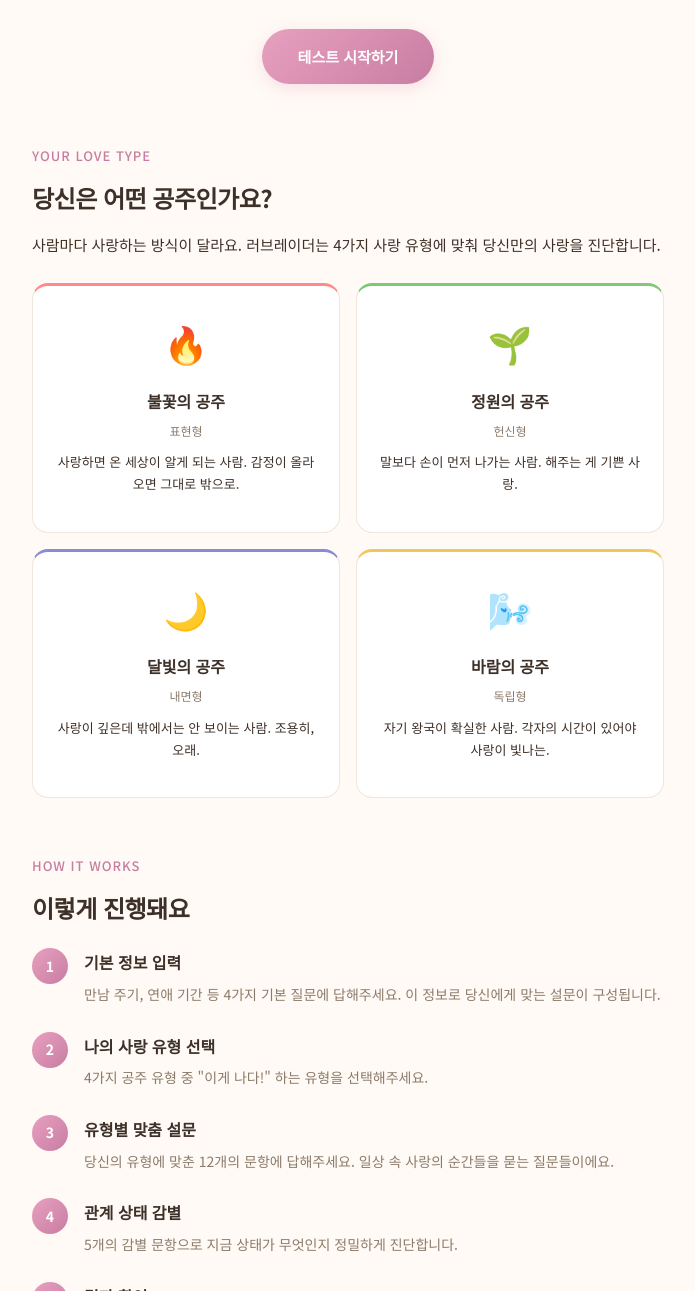
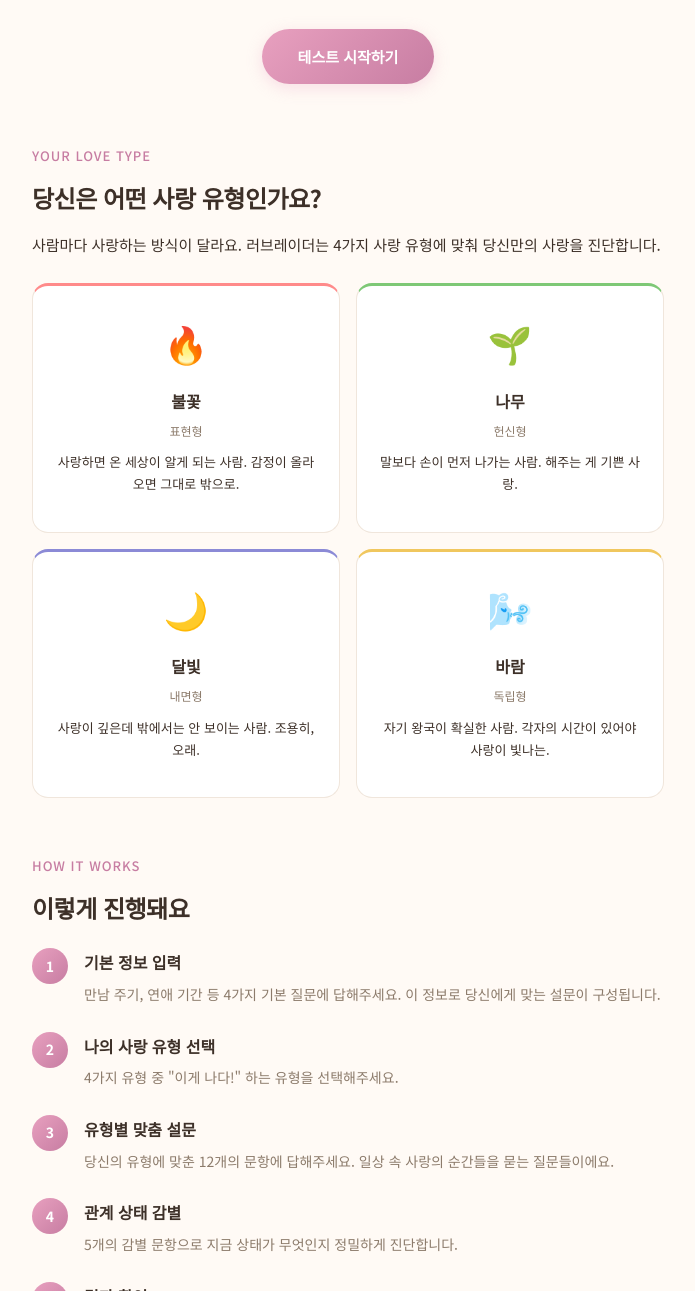
Before and after one commit to lrnrarchive/loverader, a plain HTML site: page about.html in a window 1280 px wide. Shown: the part 436-1727 px from the top of the page, without its empty margins (292-987 px from the left). Drawn offline with Linux system fonts and the light colour scheme.

Commit message:
Update about.html

```diff
--- a/about.html
+++ b/about.html
@@ -360,31 +360,31 @@
         <!-- 4 Princess Types -->
         <section class="section">
             <p class="section-title">YOUR LOVE TYPE</p>
-            <h2>당신은 어떤 공주인가요?</h2>
+            <h2>당신은 어떤 사랑 유형인가요?</h2>
             <p>사람마다 사랑하는 방식이 달라요. 러브레이더는 4가지 사랑 유형에 맞춰 당신만의 사랑을 진단합니다.</p>
 
             <div class="princess-grid">
                 <div class="princess-card">
                     <span class="princess-icon">&#x1F525;</span>
-                    <div class="princess-name">불꽃의 공주</div>
+                    <div class="princess-name">불꽃</div>
                     <div class="princess-type">표현형</div>
                     <p class="princess-desc">사랑하면 온 세상이 알게 되는 사람. 감정이 올라오면 그대로 밖으로.</p>
                 </div>
                 <div class="princess-card">
                     <span class="princess-icon">&#x1F331;</span>
-                    <div class="princess-name">정원의 공주</div>
+                    <div class="princess-name">나무</div>
                     <div class="princess-type">헌신형</div>
                     <p class="princess-desc">말보다 손이 먼저 나가는 사람. 해주는 게 기쁜 사랑.</p>
                 </div>
                 <div class="princess-card">
                     <span class="princess-icon">&#x1F319;</span>
-                    <div class="princess-name">달빛의 공주</div>
+                    <div class="princess-name">달빛</div>
                     <div class="princess-type">내면형</div>
                     <p class="princess-desc">사랑이 깊은데 밖에서는 안 보이는 사람. 조용히, 오래.</p>
                 </div>
                 <div class="princess-card">
                     <span class="princess-icon">&#x1F32C;&#xFE0F;</span>
-                    <div class="princess-name">바람의 공주</div>
+                    <div class="princess-name">바람</div>
                     <div class="princess-type">독립형</div>
                     <p class="princess-desc">자기 왕국이 확실한 사람. 각자의 시간이 있어야 사랑이 빛나는.</p>
                 </div>
@@ -408,7 +408,7 @@
                     <div class="step-num">2</div>
                     <div class="step-content">
                         <h3>나의 사랑 유형 선택</h3>
-                        <p>4가지 공주 유형 중 "이게 나다!" 하는 유형을 선택해주세요.</p>
+                        <p>4가지 유형 중 "이게 나다!" 하는 유형을 선택해주세요.</p>
                     </div>
                 </div>
                 <div class="step">
```
